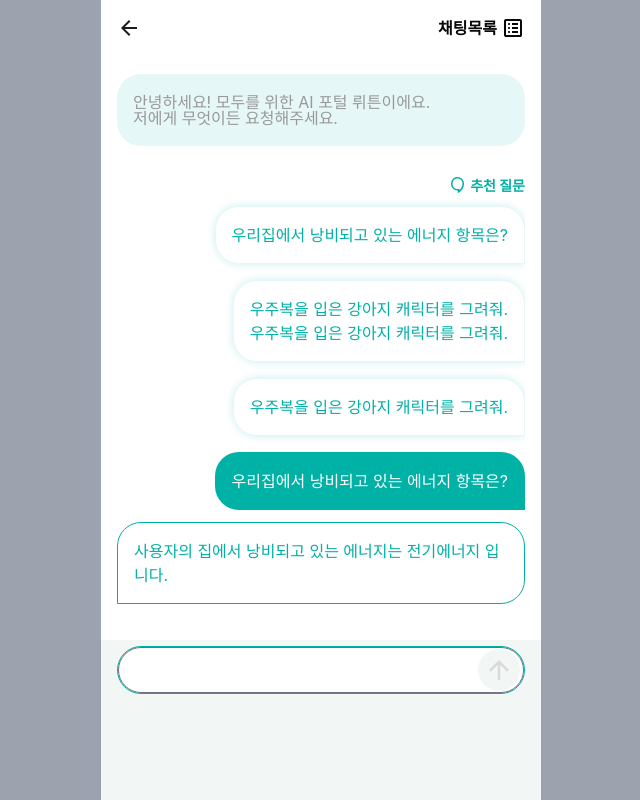
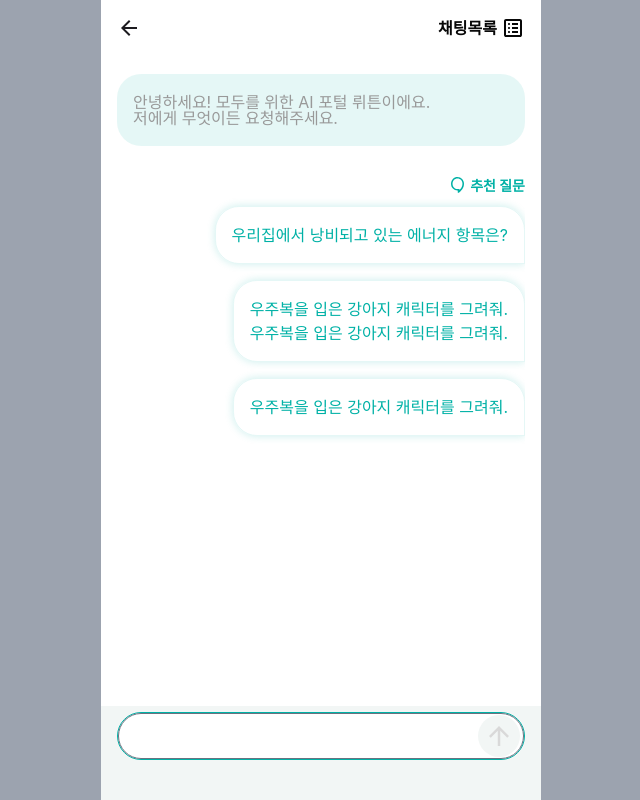
Before and after one commit to guesung/fusion-infinity, a Next.js app: page /chat in a window 1280 px wide. Shown: the whole page, without its empty margins (319-959 px from the left). Built offline with nearby package versions, Linux system fonts and the light colour scheme; a web font is replaced by a local one.

Commit message:
feat: 채팅 애니메이션 추가

```diff
--- a/package.json
+++ b/package.json
@@ -18,6 +18,7 @@
   },
   "dependencies": {
     "clsx": "^1.2.1",
+    "framer-motion": "^10.12.17",
     "next": "^13.4.4",
     "react": "^18.2.0",
     "react-dom": "^18.2.0",
--- a/src/components/Input.tsx
+++ b/src/components/Input.tsx
@@ -17,6 +17,12 @@ export default function Input({ onClick }: InputProps) {
       <input
         value={text}
         onChange={handleChange}
+        onKeyDown={(e) => {
+          if (e.key === 'Enter') {
+            onClick();
+            setText('');
+          }
+        }}
         className='h-full  w-full rounded-full px-4 outline-none'
       />
       <div
--- a/src/components/SpeechBubble/index.tsx
+++ b/src/components/SpeechBubble/index.tsx
@@ -1,9 +1,12 @@
+import { motion } from 'framer-motion';
+
 interface SpeechBubbleProps {
   type: 'answer' | 'question' | 'suggest';
   className?: string;
   children: React.ReactNode;
   onClick?: () => void;
 }
+
 const typeCssMap = {
   suggest:
     'mb-4 rounded-[1.5rem_1.5rem_0_1.5rem] border border-solid border-[rgba(0,177,166,0.10)] p-4 text-[#00B1A6] shadow-[0_0_0.5rem_0_rgba(0,177,166,0.20)] active:bg-[#00B1A6] active:text-white',
@@ -20,7 +23,10 @@ const SpeechBubble = ({
   onClick,
 }: SpeechBubbleProps) => {
   return (
-    <div
+    <motion.div
+      initial={{ opacity: 0, y: 100 }}
+      animate={{ opacity: 1, y: 0 }}
+      exit={{ opacity: 0, transition: { duration: 0.15 } }}
       className={`flex ${type === 'answer' ? 'justify-start' : 'justify-end'}`}
     >
       <span
@@ -29,7 +35,7 @@ const SpeechBubble = ({
       >
         {children}
       </span>
-    </div>
+    </motion.div>
   );
 };
 
--- a/src/pages/chat/index.tsx
+++ b/src/pages/chat/index.tsx
@@ -1,3 +1,4 @@
+import { AnimatePresence } from 'framer-motion';
 import Image from 'next/image';
 import { useRouter } from 'next/router';
 import { useEffect, useState } from 'react';
@@ -5,21 +6,26 @@ import { useEffect, useState } from 'react';
 import Input from '@/components/Input';
 import SpeechBubble from '@/components/SpeechBubble';
 
+type Message = {
+  type: 'answer' | 'question';
+  content: string;
+};
+
 export default function ChatPage() {
   const [isShowSuggest, setIsShowSuggest] = useState(true);
   const [step, setStep] = useState(0);
+  const messages: Message[] = [
+    {
+      type: 'question',
+      content: '우리집에서 낭비되고 있는 에너지 항목은?',
+    },
+    {
+      type: 'answer',
+      content: '사용자의 집에서 낭비되고 있는 에너지는 전기에너지 입니다.',
+    },
+  ];
 
   const router = useRouter();
-
-  const handleClick = () => {
-    if (step === 1) {
-      setStep(2);
-      return;
-    }
-    if (step === 2) {
-      // 시나리오 종료
-    }
-  };
 
   useEffect(() => {
     if (step === 1) {
@@ -28,7 +34,7 @@ export default function ChatPage() {
   }, [step]);
 
   return (
-    <div className='flex h-full flex-col pb-10'>
+    <div className='flex h-screen flex-col pb-10'>
       <div className='mb-[.375rem] flex flex-grow flex-col bg-white p-4'>
         <div className='flex justify-between pb-[1.125rem]'>
           <Image
@@ -55,7 +61,7 @@ export default function ChatPage() {
           <br />
           저에게 무엇이든 요청해주세요.
         </div>
-        <div className='flex flex-grow flex-col overflow-y-scroll'>
+        <div className='flex flex-grow flex-col overflow-y-scroll transition-all'>
           <div className={`${isShowSuggest ? '' : 'hidden'}`}>
             <div className='flex items-center justify-end pb-[.5625rem] pt-[.6875rem]'>
               <Image
@@ -79,16 +85,19 @@ export default function ChatPage() {
             </SpeechBubble>
           </div>
         </div>
+
         <div className='flex-grow'></div>
-        <SpeechBubble type='question'>
-          우리집에서 낭비되고 있는 에너지 항목은?
-        </SpeechBubble>
-        <SpeechBubble type='answer'>
-          사용자의 집에서 낭비되고 있는 에너지는 전기에너지 입니다.
-        </SpeechBubble>
+
+        {messages.slice(0, step).map((message, index) => (
+          <AnimatePresence key={index}>
+            <SpeechBubble type={message.type} onClick={() => setStep(step + 1)}>
+              {message.content}
+            </SpeechBubble>
+          </AnimatePresence>
+        ))}
       </div>
       <div className='px-4'>
-        <Input onClick={handleClick} />
+        <Input onClick={() => setStep((prev) => prev + 1)} />
       </div>
     </div>
   );
--- a/tailwind.config.ts
+++ b/tailwind.config.ts
@@ -94,6 +94,16 @@ export default {
             opacity: '1',
           },
         },
+        chat: {
+          '0%': {
+            transform: 'translateY(100px)',
+            opacity: '0',
+          },
+          '100%': {
+            transform: 'translateY(0px)',
+            opacity: '1',
+          },
+        },
       },
       animation: {
         flicker: 'flicker 3s linear infinite',
@@ -102,6 +112,7 @@ export default {
         skeleton: 'skeleton 1.5s ease-in-out infinite',
         mainLogo: 'mainLogo 1s ease-in',
         mainText: 'mainText 1s linear ',
+        chat: 'chat 1s linear',
       },
     },
   },
```
Also changed, not shown: .pnp.cjs, 1 other file (tests, documents, lock files or other folders).
